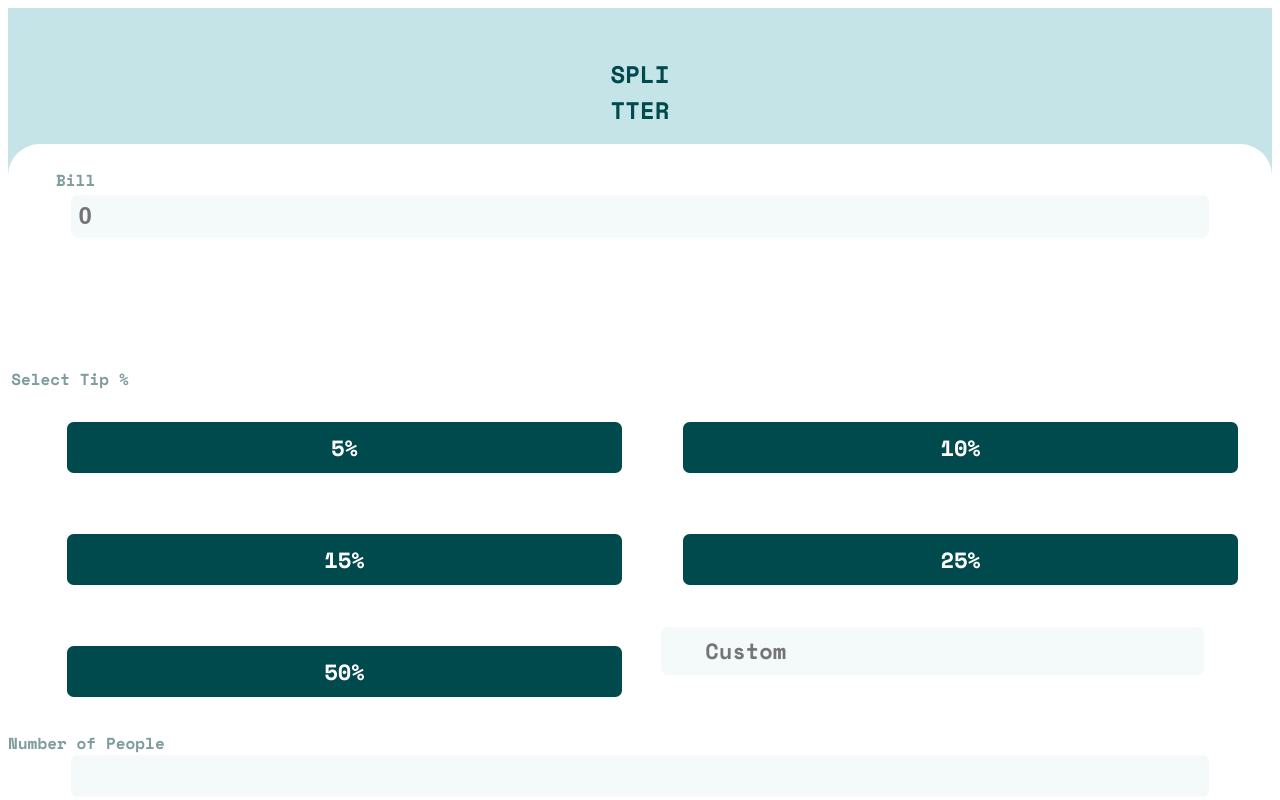
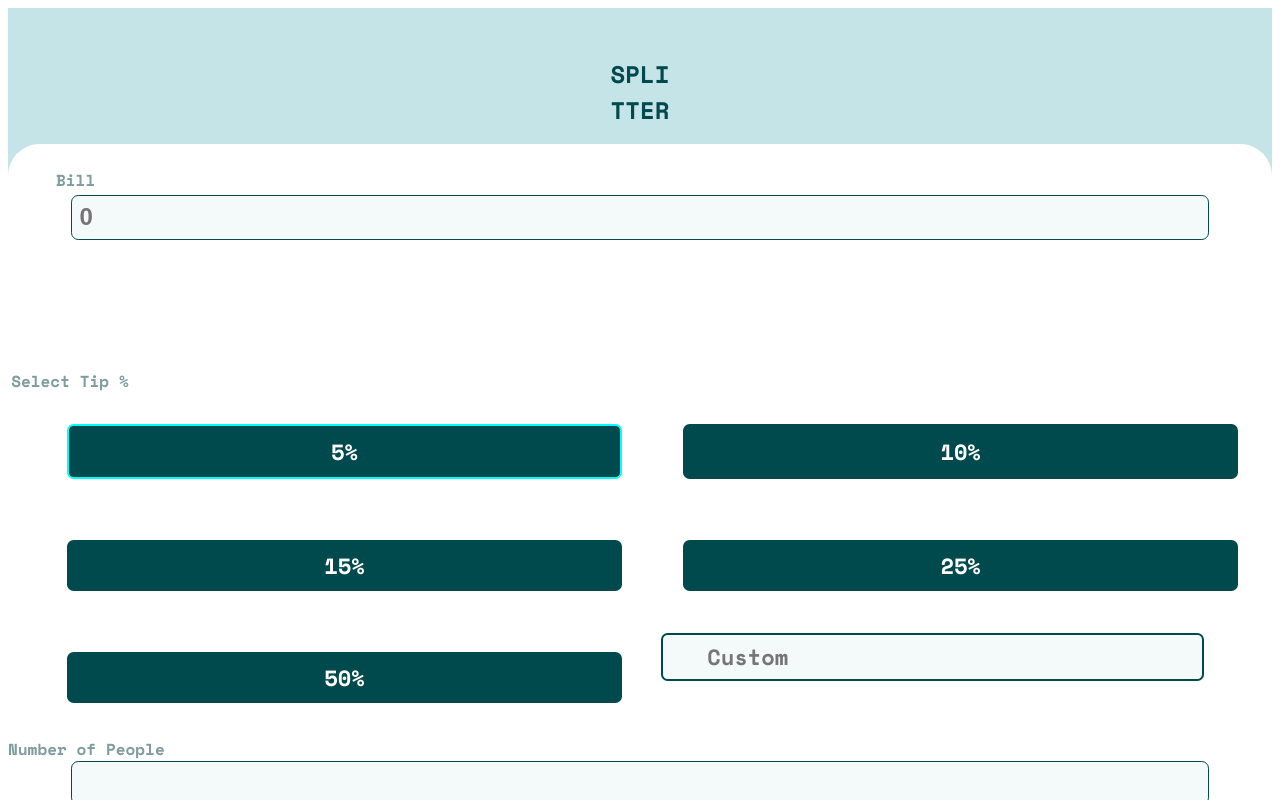
Before and after one commit to DrZubby/tip-calculator-app-main, a plain HTML site: page index.html in a window 1280 px wide. Both pictures are taken after a click on the button "5%". Shown: the top 800 px of the page. Drawn offline with nearby package versions, Linux system fonts and the light colour scheme; files that its build step writes are made by us from their sources.

Commit message:
added new styles to buttons and forms

```diff
--- a/index.html
+++ b/index.html
@@ -7,6 +7,7 @@
     <meta name="viewport" content="width=device-width, initial-scale=1.0">
     <link rel="icon" type="image/png" sizes="32x32" href="./images/favicon-32x32.png">
     <link rel="stylesheet" href="style.css">
+    <link rel="stylesheet" href="./dist/csss/main.css">
 
     <title>Frontend Mentor | Tip calculator app</title>
     <link rel="stylesheet" href="./styles/index.css">
@@ -30,12 +31,12 @@
                 <button class="tip-btn" id="fifteen">15%</button>
                 <button class="tip-btn" id="twenty-five">25%</button>
                 <button class="tip-btn" id="fifty">50%</button>
-                <input type="text" id="custom" placeholder="Custom">
+                <input type="text" id="custom" placeholder="Custom" class="tip-btn__input">
             </div>
         </div>
         <div id="num-of-people">
-            <label for="num-of-people">Number of People</label>
-            <input type="number" id="num-of-people-input">
+            <label for="num-of-people" >Number of People</label>
+            <input type="number" id="num-of-people-input" class="bill-input">
         </div>
     </div>
 
--- /dev/null
+++ b/styles/_new-style.scss
@@ -0,0 +1,21 @@
+#bill-input,
+.bill-input {
+  border: 1px solid hsl(183, 100%, 15%);
+  outline-color: hsl(183, 100%, 15%);
+}
+.tip-btn {
+  cursor: pointer;
+  &:focus {
+    border: 2px solid cyan;
+  }
+  &__input {
+    border: 2px solid hsl(183, 100%, 15%);
+    outline-color: cyan;
+    &:focus {
+      background: hsl(183, 100%, 15%);
+    }
+  }
+}
+#reset {
+  cursor: pointer;
+}
--- a/styles/index.scss
+++ b/styles/index.scss
@@ -4,7 +4,7 @@ $Dark-grayish-cyan: hsl(184, 14%, 56%);
 $Light-grayish-cyan-d: hsl(185, 41%, 84%);
 $Light-grayish-cyan-l: hsl(189, 41%, 97%);
 $White: hsl(0, 0%, 100%);
-$font-primary: 'Space Mono', monospace;
+$font-primary: "Space Mono", monospace;
 
 * {
   box-sizing: border-box;
@@ -13,16 +13,16 @@ $font-primary: 'Space Mono', monospace;
 
 %btn-shared {
   border-style: none;
-    border-radius: .3em;
+  border-radius: 0.3em;
   font-size: 22px;
   font-weight: 700;
-    padding: .4em;
+  padding: 0.4em;
   font-family: $font-primary;
 }
 
 body {
   display: flex;
-    flex-direction: column;
+  //   flex-direction: column;
   background-color: $White;
   font-family: $font-primary;
 }
@@ -39,9 +39,9 @@ body {
 
 input {
   border-style: none;
-    border-radius: .3em;
+  border-radius: 0.3em;
   width: 90%;
-    padding: .3em;
+  padding: 0.3em;
   margin-left: 5%;
   margin-bottom: 10%;
   background-color: $Light-grayish-cyan-l;
@@ -51,7 +51,7 @@ input {
 
 #bill {
   display: flex;
-    flex-direction: column;
+  //   flex-direction: column;
   border-radius: 2em 2em 0 0;
   font-weight: 700;
   color: $Dark-grayish-cyan;
@@ -60,13 +60,13 @@ input {
 }
 
 #bill-letter {
-    padding: 1.5em 4em .2em 3em;
+  padding: 1.5em 4em 0.2em 3em;
 }
 
 #select-tip {
   display: flex;
   flex-direction: column;
-    margin: .2em;
+  margin: 0.2em;
   font-weight: 700;
   color: $Dark-grayish-cyan;
 }
@@ -75,8 +75,7 @@ input {
   display: flex;
   flex-direction: row;
   flex-wrap: wrap;
-    margin-left: 2%
-
+  margin-left: 2%;
 }
 
 .tip-btn {
@@ -89,9 +88,9 @@ input {
 
 #custom {
   width: 44%;
-    margin: .5em .2em .3em .4em;
+  margin: 0.5em 0.2em 0.3em 0.4em;
   font-size: 22px;
-    padding: .1em 0em .1em 2em;
+  padding: 0.1em 0em 0.1em 2em;
   font-weight: 700;
   font-family: $font-primary;
   height: 2.2em;
@@ -107,7 +106,6 @@ input {
 #tip-summary {
   display: flex;
   flex-direction: column;
-    background-color: $very-dark-cyan;
   border-radius: 1em;
 }
 
@@ -129,8 +127,8 @@ input {
 .per-person {
   display: flex;
   flex-direction: column;
-    color:  $White;
-    margin: 0em .5em 2em .5em;
+  color: $White;
+  margin: 0em 0.5em 2em 0.5em;
 
   .white-bold {
     font-weight: 700;
@@ -149,13 +147,10 @@ input {
   font-weight: 700;
 }
 
-
-
 #reset {
   @extend %btn-shared;
   background-color: $primary;
   margin-left: 5%;
   margin-bottom: 6.5%;
-    margin-top: .5%;
-    width: 90%;
+  margin-top: 0.5%;
 }
--- /dev/null
+++ b/styles/main.scss
@@ -0,0 +1,2 @@
+@import "./new-style";
+@import "./index";
```
Also changed, not shown: dist/csss/index.css (added), dist/csss/main.css (added), 1 other file. Lines whose indentation alone changed are shown as unchanged.
